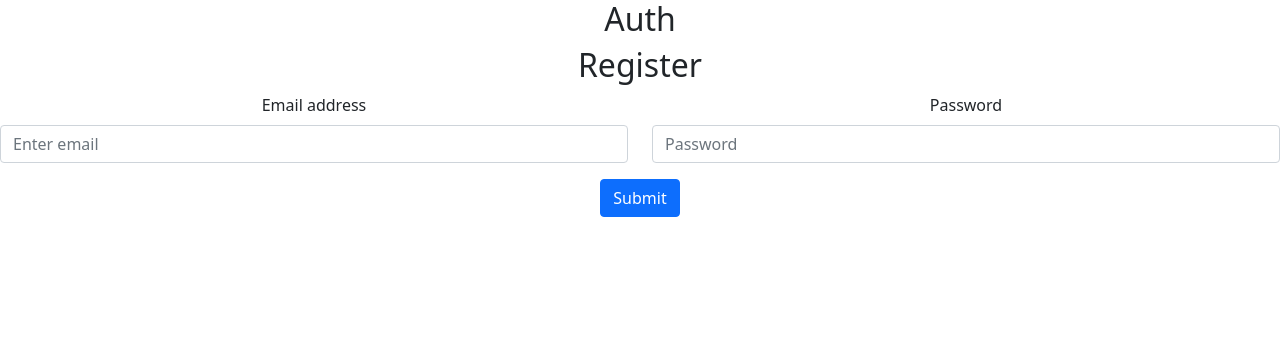
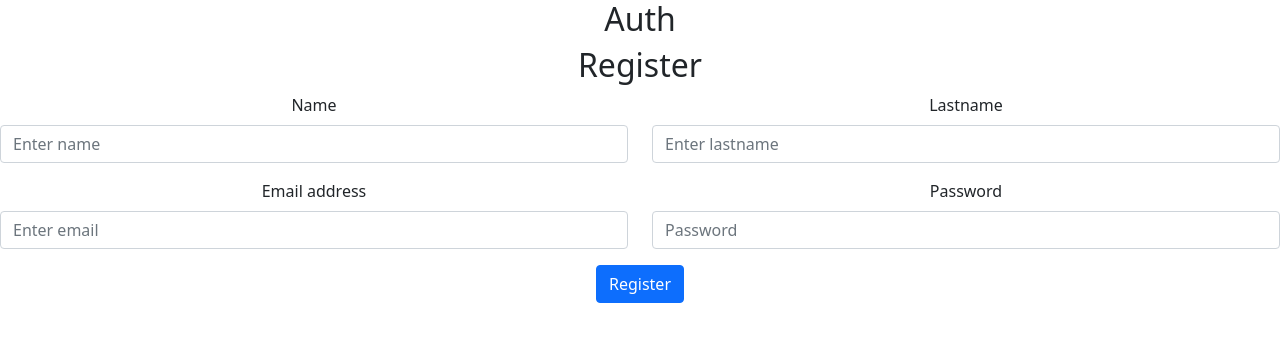
Before and after one commit to rubenmarti1972/frontend, a React (Create React App) app: page / in a window 1280 px wide. Shown: the top 342 px of the page. Built offline with nearby package versions, Linux system fonts and the light colour scheme.

Commit message:
add state 'form'

```diff
--- a/src/components/Register.js
+++ b/src/components/Register.js
@@ -1,41 +1,68 @@
-import React from "react";
+import React, { useState } from "react";
 import { Form, Button, Row, Col } from "react-bootstrap";
 
 const Register = () => {
+
+    const objForm = {
+        name: "",
+        lastname: "",
+        email: "",
+        password: ""
+    };
+    const [form, setForm] = useState(objForm);
+
+    const handleForm = (e)=>{
+
+    }
+
+    const handleSubmit = (e)=>{
+        e.preventDefault();
+    }
+
   return (
     <div>
       <h2>Register</h2>
-      <Form>
+      <Form onSubmit={handleSubmit}>
         {/******Fila 1********/}
         <Row>
           {/****** Columna 1 ********/}
-          <Col></Col>
+          <Col>
+            <Form.Group className="mb-3" controlId="name">
+              <Form.Label>Name</Form.Label>
+              <Form.Control value={form.name} onChange={handleForm} name="name" type="text" placeholder="Enter name" />
+            </Form.Group>
+          </Col>
 
           {/****** Columna 2 ********/}
-          <Col></Col>
+          <Col>
+          <Form.Group className="mb-3" controlId="lastname">
+              <Form.Label>Lastname</Form.Label>
+              <Form.Control value={form.lastname} onChange={handleForm} name="lastname "type="text" placeholder="Enter lastname" />
+            </Form.Group>
+          </Col>
         </Row>
 
         {/******Fila 2********/}
         <Row>
           {/****** Columna 1 ********/}
           <Col>
-            <Form.Group className="mb-3" controlId="formBasicEmail">
+            <Form.Group className="mb-3" controlId="email">
               <Form.Label>Email address</Form.Label>
-              <Form.Control type="email" placeholder="Enter email" />
+              <Form.Control value={form.email} onChange={handleForm} name="email" type="email" placeholder="Enter email" />
             </Form.Group>
           </Col>
 
           {/****** Columna 2 ********/}
           <Col>
-            <Form.Group className="mb-3" controlId="formBasicPassword">
+            <Form.Group className="mb-3" controlId="password">
               <Form.Label>Password</Form.Label>
-              <Form.Control type="password" placeholder="Password" />
+              <Form.Control value={form.password} onChange={handleForm} name="password" type="password" placeholder="Password" />
             </Form.Group>
           </Col>
         </Row>
 
         <Button variant="primary" type="submit">
-          Submit
+          Register
         </Button>
       </Form>
     </div>
```
